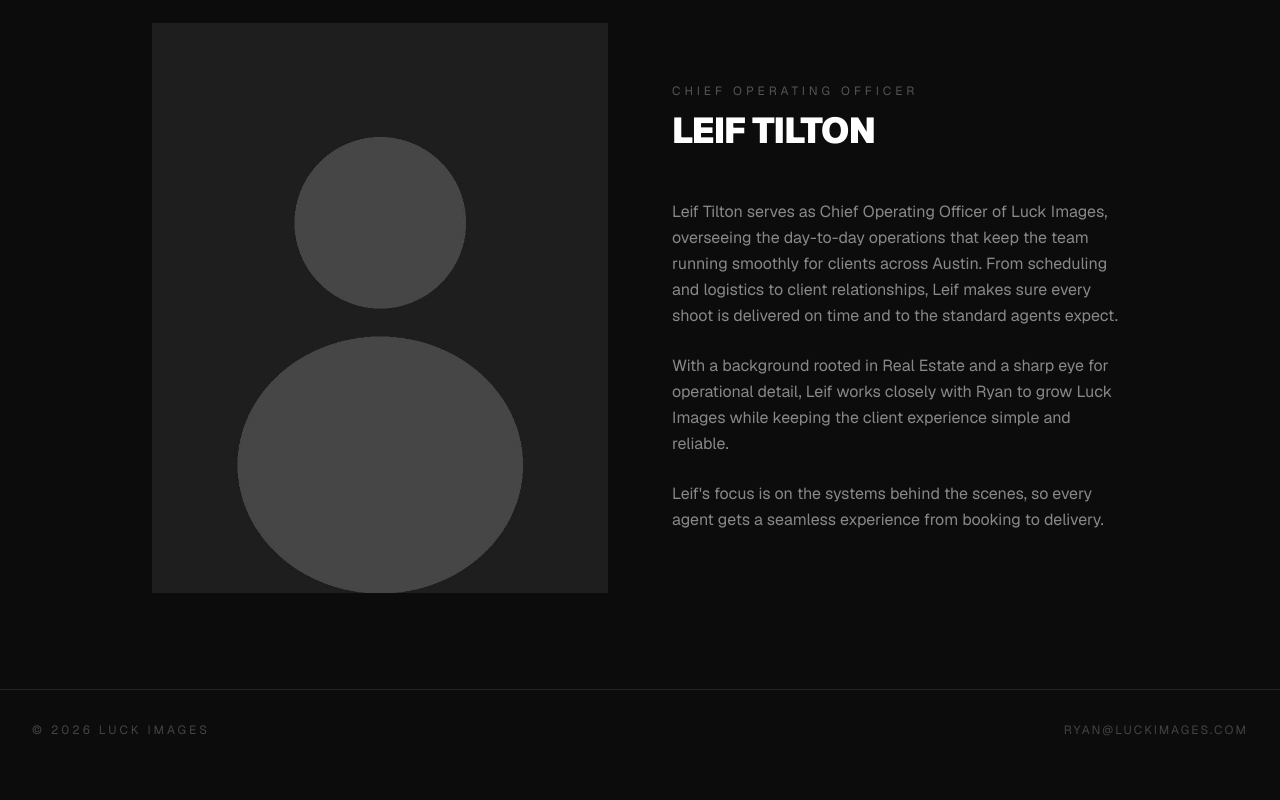
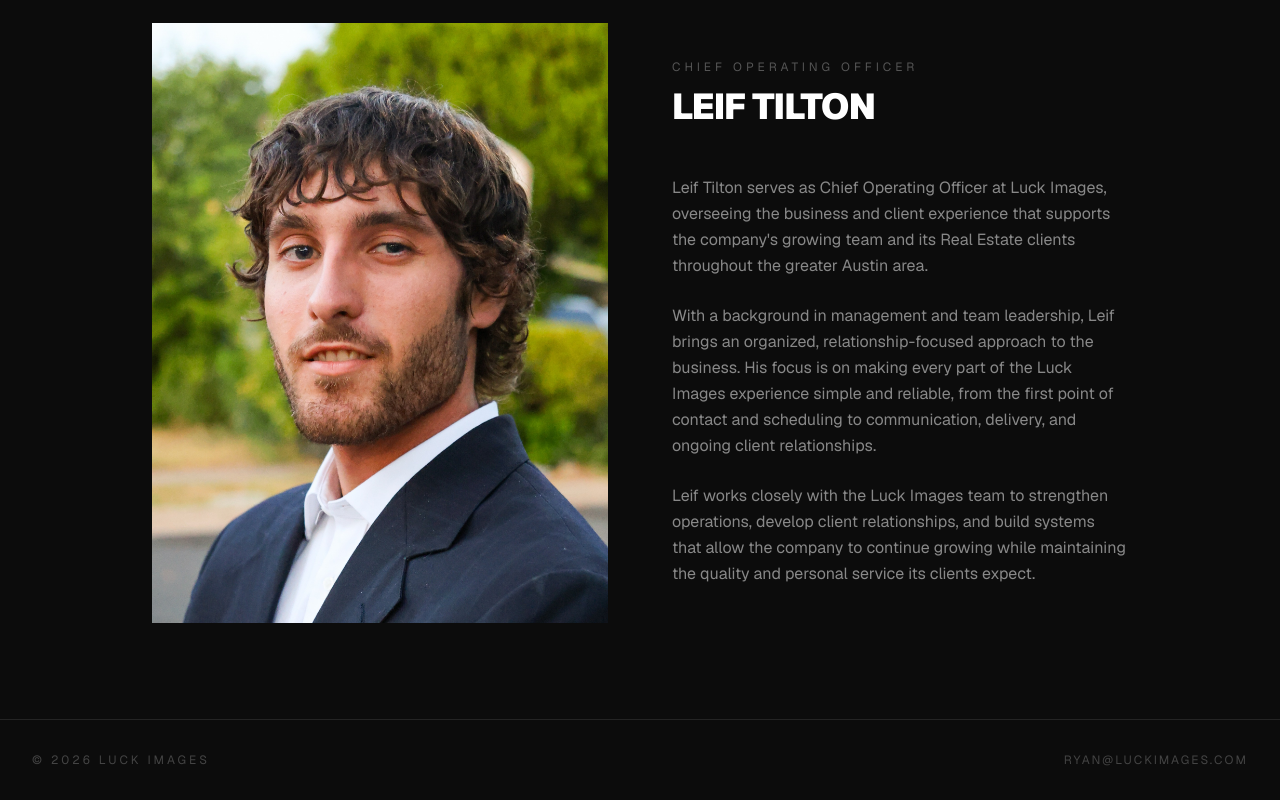
Before and after one commit to luckimages/luckimages-portal, a Next.js app: page /about in a window 1280 px wide. Shown: the part 1111-1911 px from the top of the page. Before the commit the page ends 1881 px from the top, so only its background shows below. Built offline with nearby package versions, Linux system fonts and the light colour scheme; no server answers.

Commit message:
Update Leif's real headshot and finalized bio copy on About page
Cropped Leif's headshot to match Ryan's headshot aspect ratio, replaced placeholder bio with final copy.

Co-Authored-By: Claude Sonnet 5 <noreply@anthropic.com>

```diff
--- a/src/app/about/page.tsx
+++ b/src/app/about/page.tsx
@@ -110,13 +110,13 @@ export default function AboutPage() {
                 <h2 className="text-4xl font-black tracking-tight uppercase mb-6">Leif Tilton</h2>
               </div>
               <p className="text-[#888] leading-relaxed">
-                Leif Tilton serves as Chief Operating Officer of Luck Images, overseeing the day-to-day operations that keep the team running smoothly for clients across Austin. From scheduling and logistics to client relationships, Leif makes sure every shoot is delivered on time and to the standard agents expect.
+                Leif Tilton serves as Chief Operating Officer at Luck Images, overseeing the business and client experience that supports the company's growing team and its Real Estate clients throughout the greater Austin area.
               </p>
               <p className="text-[#888] leading-relaxed">
-                With a background rooted in Real Estate and a sharp eye for operational detail, Leif works closely with Ryan to grow Luck Images while keeping the client experience simple and reliable.
+                With a background in management and team leadership, Leif brings an organized, relationship-focused approach to the business. His focus is on making every part of the Luck Images experience simple and reliable, from the first point of contact and scheduling to communication, delivery, and ongoing client relationships.
               </p>
               <p className="text-[#888] leading-relaxed">
-                Leif's focus is on the systems behind the scenes, so every agent gets a seamless experience from booking to delivery.
+                Leif works closely with the Luck Images team to strengthen operations, develop client relationships, and build systems that allow the company to continue growing while maintaining the quality and personal service its clients expect.
               </p>
             </div>
           </div>
```
Also changed, not shown: public/leif-headshot.jpg.
